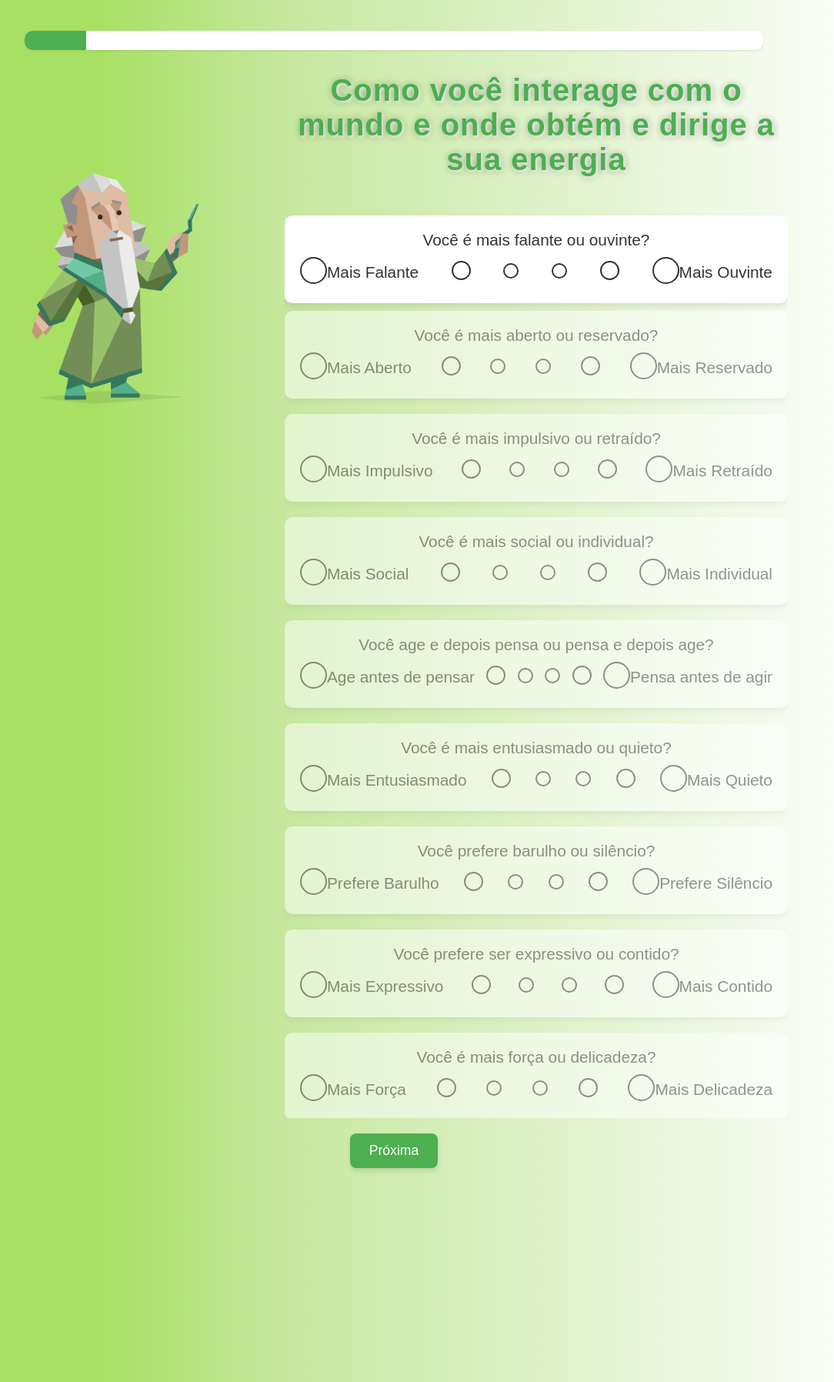
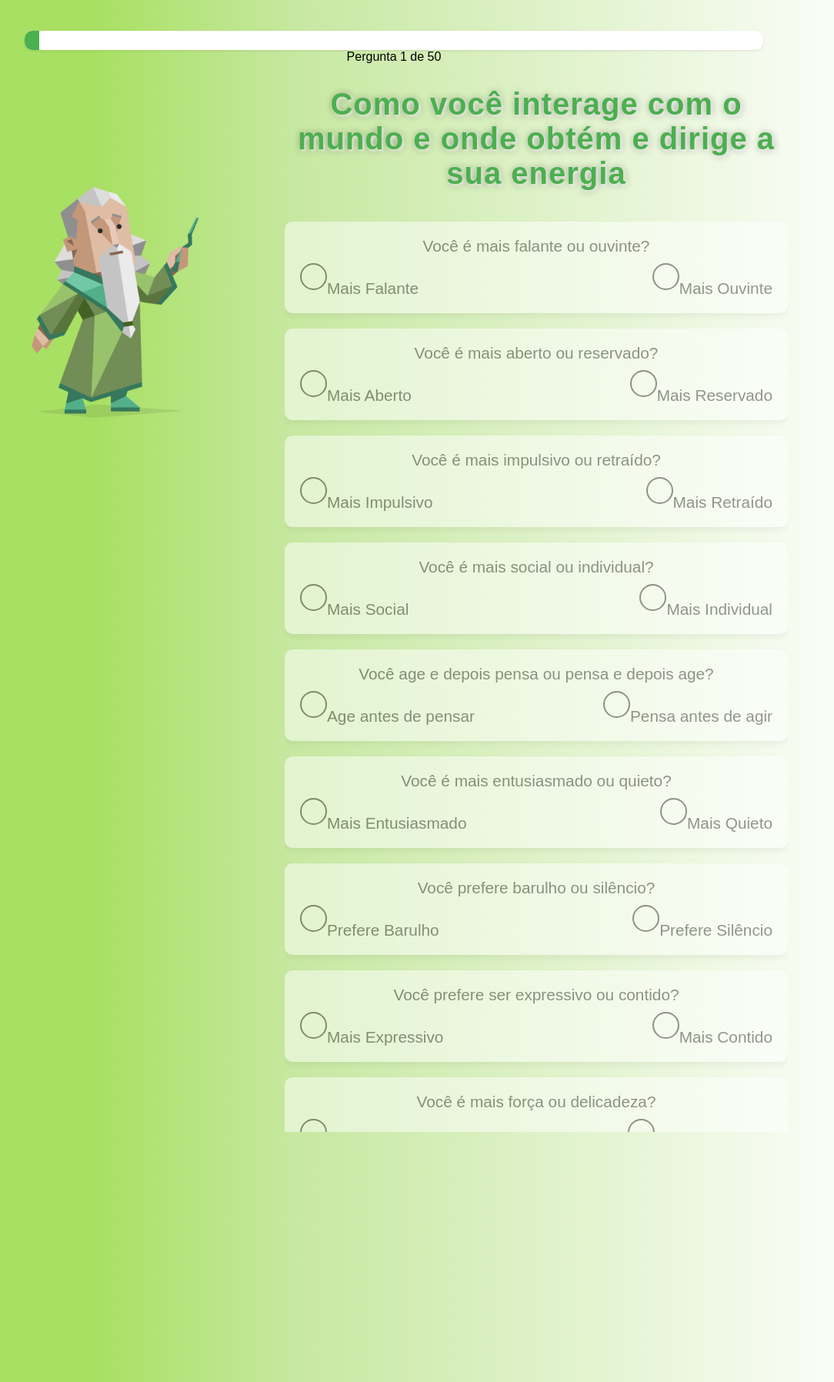
Before and after one commit to IgorSoaresss/Projeto-2-SI-Equipe-5, a Django app: page /appTypeFlow/quiz/1/ in a window 1280 px wide. Shown: the top 1796 px of the page at 77% size, without its empty margins (128-1212 px from the left). Run offline with Django 5.2, Linux system fonts and the light colour scheme; data comes from the database, SQL or seed files in the repository.

Commit message:
teste: 85% completo

```diff
--- a/projeto_TypeFlow/appTypeFlow/templates/testes/teste1_mbti.html
+++ b/projeto_TypeFlow/appTypeFlow/templates/testes/teste1_mbti.html
@@ -13,8 +13,7 @@
             box-sizing: border-box;
         }
 
-      body,
-      html {
+        body, html {
             width: 100%;
             height: 100%;
             font-family: Arial, sans-serif;
@@ -23,12 +22,7 @@
         .container {
             width: 100%;
             min-height: 100vh;
-        background: linear-gradient(
-          to right,
-          #a8e063 20%,
-          #c7e8a1 40%,
-          #ffffff 100%
-        );
+            background: linear-gradient(to right, #a8e063 20%, #c7e8a1 40%, #ffffff 100%);
             display: flex;
             flex-direction: column;
             align-items: center;
@@ -159,32 +153,6 @@
             box-shadow: 0px 6px 10px rgba(0, 0, 0, 0.2);
         }
 
-      .options {
-        display: flex;
-        justify-content: space-between;
-        align-items: center;
-        width: 100%;
-        margin-top: 10px;
-      }
-
-      .options label {
-        display: flex;
-        align-items: center;
-        cursor: pointer;
-      }
-
-      .options input[type="radio"] {
-        display: none; /* Oculta os botões de rádio */
-      }
-
-      .circle {
-        display: inline-block;
-        border-radius: 50%;
-        border: 2px solid #333;
-        transition: background-color 0.3s;
-        cursor: pointer;
-      }
-
         .circle.small {
             width: 20px;
             height: 20px;
@@ -201,19 +169,36 @@
         }
 
         .options input[type="radio"]:checked + .circle {
-        background-color: #4caf50; /* Cor quando selecionado */
+            background-color: #4caf50;
+        }
+
+        .fade-in {
+            animation: fadeIn 0.5s forwards;
+        }
+
+        @keyframes fadeIn {
+            from {
+                opacity: 0;
+            }
+            to {
+                opacity: 1;
+            }
+        }
+
+        .hidden {
+            display: none;
         }
     </style>
 </head>
 
 <body>
-    <!-- Apenas um formulário principal, sem aninhamento -->
     <form method="post" action="{% url 'quiz_view' page=page|add:1 %}">
         {% csrf_token %}
         <div class="container">
             <div class="progress-bar">
                 <div class="progress" id="progress"></div>
             </div>
+            <div id="question-counter"></div>
 
             <div class="content">
                 <div class="image-container">
@@ -224,31 +209,15 @@
                     <h1>Como você interage com o mundo e onde obtém e dirige a sua energia</h1>
                     <ul class="question-list">
                         {% for question, label_pair in question_label_pairs %}
-                        <li class="question-item">
+                        <li class="question-item inactive">
                             <p>{{ question.text }}</p>
                             <div class="options">
                                 <label>
-                                    <input type="radio" name="{{ question.id }}" value="E" />
+                                    <input type="radio" name="{{ question.id }}" value="E" onclick="selectAnswer(this)" />
                                     <span class="circle large"></span>{{ label_pair.0 }}
                                 </label>
                                 <label>
-                                    <input type="radio" name="{{ question.id }}" value="E" />
-                                    <span class="circle medium"></span>
-                                </label>
-                                <label>
-                                    <input type="radio" name="{{ question.id }}" value="E" />
-                                    <span class="circle small"></span>
-                                </label>
-                                <label>
-                                    <input type="radio" name="{{ question.id }}" value="I" />
-                                    <span class="circle small"></span>
-                                </label>
-                                <label>
-                                    <input type="radio" name="{{ question.id }}" value="I" />
-                                    <span class="circle medium"></span>
-                                </label>
-                                <label>
-                                    <input type="radio" name="{{ question.id }}" value="I" />
+                                    <input type="radio" name="{{ question.id }}" value="I" onclick="selectAnswer(this)" />
                                     <span class="circle large"></span>{{ label_pair.1 }}
                                 </label>
                             </div>
@@ -258,28 +227,44 @@
                 </div>
             </div>
 
-            <button type="submit" class="proximo-btn">Próxima</button>
+            <button type="button" class="proximo-btn hidden" onclick="goToNextPage()">Próxima</button>
         </div>
     </form>
 
     <script>
+        console.log("JavaScript carregado");
+
         const totalQuestions = parseInt("{{ total_questions|default:'0' }}", 10);
         let currentQuestion = 0;
 
         function updateProgress() {
             const progressElement = document.getElementById("progress");
+            const counterElement = document.getElementById("question-counter");
             const progressPercentage = ((currentQuestion + 1) / totalQuestions) * 100;
             progressElement.style.width = progressPercentage + "%";
+            counterElement.textContent = `Pergunta ${currentQuestion + 1} de ${totalQuestions}`;
         }
 
-        function nextQuestion() {
+        function selectAnswer(selectedOption) {
             const questionItems = document.querySelectorAll(".question-item");
-            if (currentQuestion < totalQuestions - 1) {
+
             questionItems[currentQuestion].classList.add("inactive");
             currentQuestion++;
+
+            if (currentQuestion < questionItems.length) {
                 questionItems[currentQuestion].classList.remove("inactive");
+                questionItems[currentQuestion].classList.add("fade-in");
+            }
+
             updateProgress();
+
+            if (currentQuestion === questionItems.length) {
+                document.querySelector(".proximo-btn").classList.remove("hidden");
             }
+        }
+
+        function goToNextPage() {
+            document.querySelector("form").submit();
         }
 
         document.addEventListener("DOMContentLoaded", function () {
--- a/projeto_TypeFlow/appTypeFlow/views.py
+++ b/projeto_TypeFlow/appTypeFlow/views.py
@@ -23,6 +23,7 @@
     end_index = start_index + questions_per_page
 
     questions = Question.objects.all()[start_index:end_index]
+    total_questions = Question.objects.count()  # Número total de perguntas
 
     all_labels = [
         ("Mais Falante", "Mais Ouvinte"),
@@ -78,8 +79,7 @@
     ]
 
     labels = all_labels[start_index:end_index]
-
-    question_label_pairs = zip(questions, labels)  # Combina as perguntas e rótulos
+    question_label_pairs = zip(questions, labels)
 
     form = QuizForm(request.POST or None, questions=questions)
 
@@ -98,21 +98,23 @@
                 MBTIResult.objects.create(user=None, mbti_type=mbti_type)
                 return redirect('result_view')
 
-    total_questions = questions.count()  # Ou defina um valor fixo se necessário para teste
     return render(request, f'testes/teste{page}_mbti.html', {
-    'form': form,
-    'total_questions': total_questions,
-    'question_label_pairs': zip(questions, labels),  # Garante o uso das perguntas e rótulos
-    'page': page,
+        'form': form,
+        'total_questions': total_questions,
+        'question_label_pairs': question_label_pairs,
+        'page': page,
     })
-
 
 def result_view(request):
     mbti_type = request.session.get('mbti_type')
     try:
-        result = MBTIResult.objects.latest('date_taken')  # Busca o último resultado sem filtrar por usuário
+        result = MBTIResult.objects.latest('date_taken')
     except MBTIResult.DoesNotExist:
         result = None
+
+    # Limpa o progresso ao finalizar o teste
+    if 'quizProgress' in request.session:
+        del request.session['quizProgress']
 
     return render(request, 'testes/result.html', {'mbti_type': mbti_type, 'result': result})
 
@@ -121,10 +123,11 @@
     return render(request, 'aluno/home_aluno.html')
 
 def teste1_mbti(request):
-     return redirect('quiz_view', page=1)
+    return redirect('quiz_view', page=1)
 
 def teste2_mbti(request):
     return redirect('quiz_view', page=2)
+
 def teste3_mbti(request):
     return redirect('quiz_view', page=3)
 
```
Lines whose indentation alone changed are shown as unchanged.
